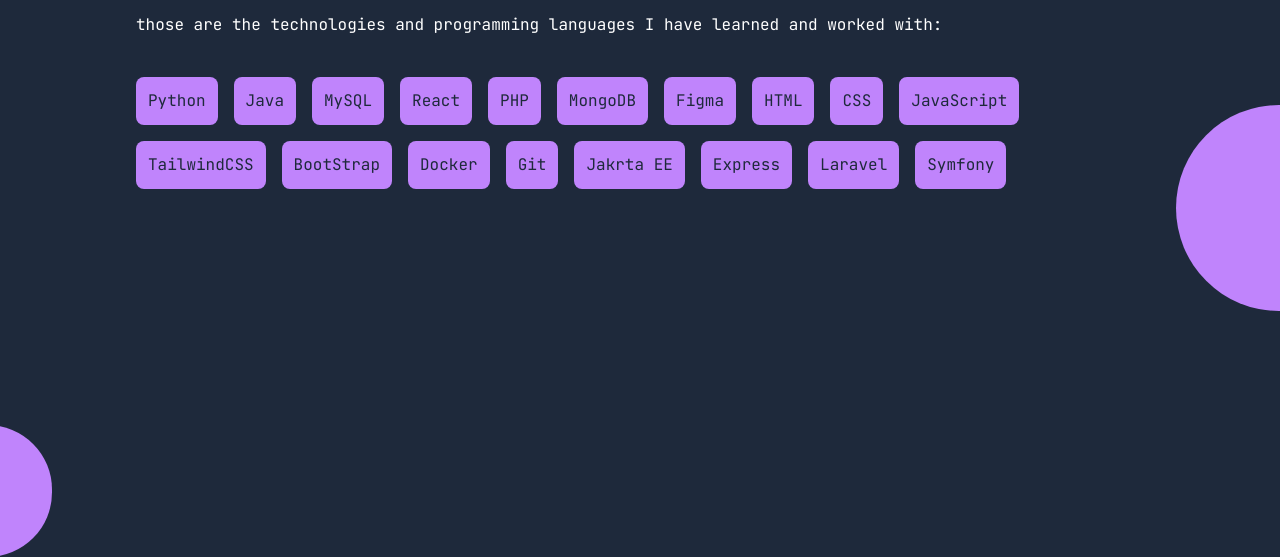
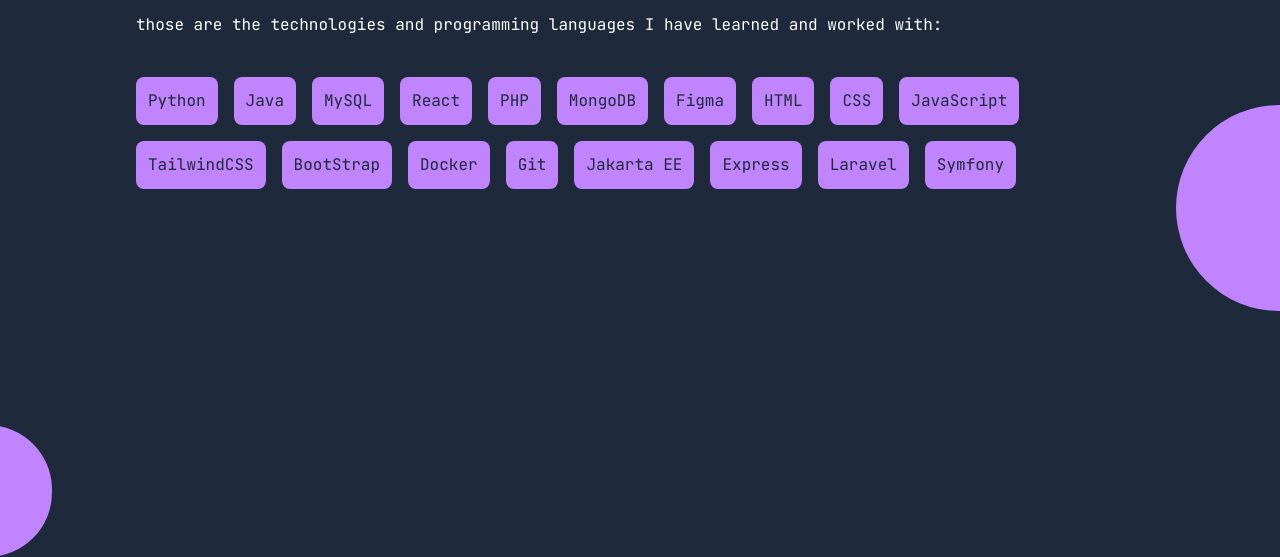
Before and after one commit to Imorabet/portfolio, a plain HTML site: page skills.html in a window 1280 px wide. Shown: the part 255-812 px from the top of the page. Drawn offline with Linux system fonts and the light colour scheme.

Commit message:
A TYPO AGAIN :)

```diff
--- a/skills.html
+++ b/skills.html
@@ -121,7 +121,7 @@
                 <div class="w-fit text-center text-slate-800 p-3 rounded-lg text-semibold bg-purple-400 capitalize">git
                 </div>
                 <div class="w-fit text-center text-slate-800 p-3 rounded-lg text-semibold bg-purple-400 capitalize">
-                    Jakrta EE</div>
+                    Jakarta EE</div>
                 <div class="w-fit text-center text-slate-800 p-3 rounded-lg text-semibold bg-purple-400 capitalize">
                     express</div>
                 <div class="w-fit text-center text-slate-800 p-3 rounded-lg text-semibold bg-purple-400 capitalize">
```
